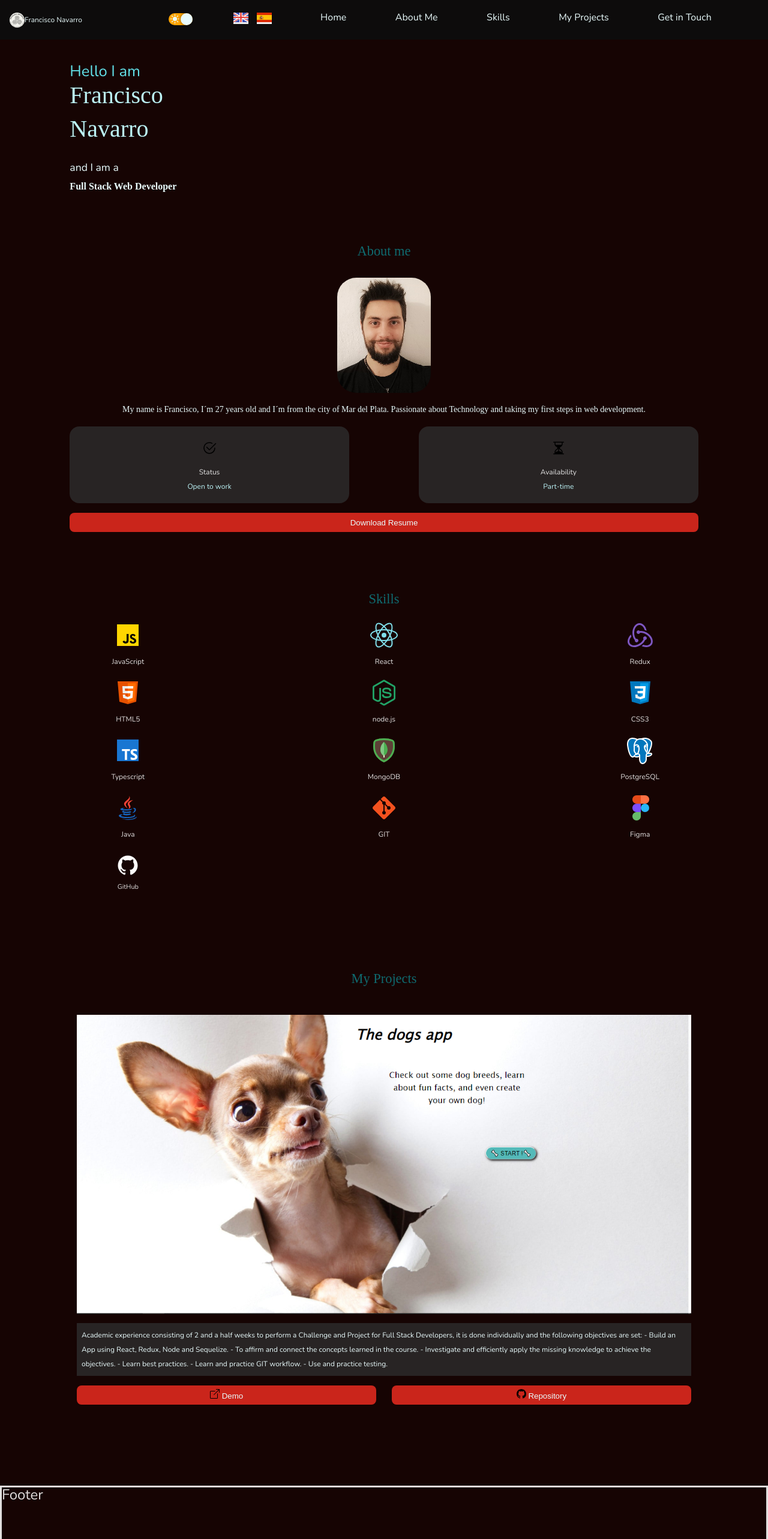
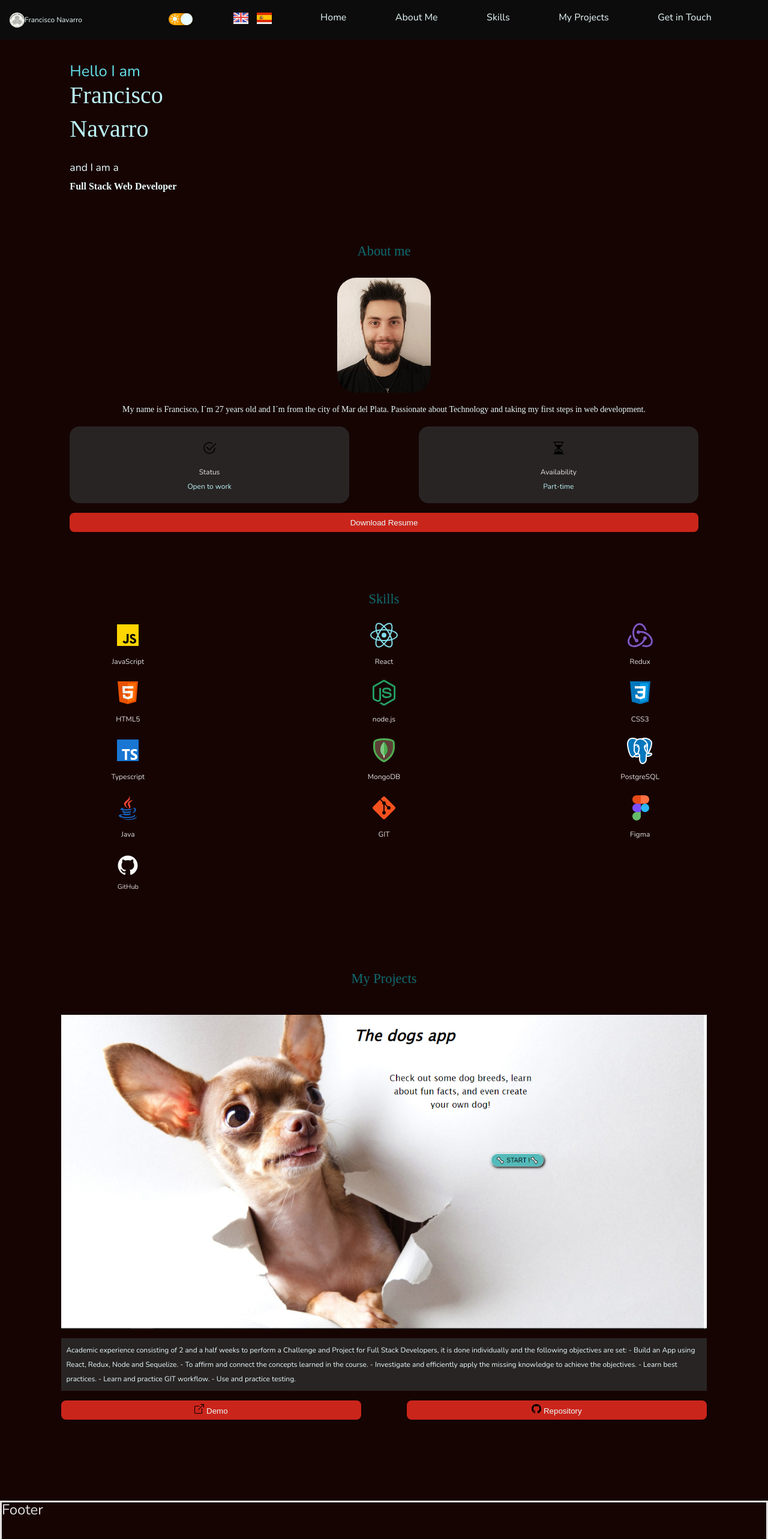
Before and after one commit to FranNavarro27F/Portfolio_fran_2, a React (Vite) app in the folder vite-project/: page / in a window 1280 px wide. Shown: the top 2566 px of the page at 60% size. Built offline with nearby package versions, Linux system fonts and the light colour scheme.

Commit message:
css stuff

```diff
--- a/vite-project/src/components/css/Project_card.css
+++ b/vite-project/src/components/css/Project_card.css
@@ -9,11 +9,11 @@
 
 .card_content_1 img{
     margin-top: 2rem;
-    width: 80vw;
+    width: 84vw;
     margin-bottom: 0.5rem;
 }
 .card_content_2{
-    width: 80vw;
+    width: 84vw;
     /* border: 1px solid red; */
     background-color: var(--Color-Neutral-8);
     padding: 8px;
@@ -25,7 +25,7 @@
         color: var(--Color-Primary-9);
     }
 .card_content_3{
-    width: 80vw;
+    width: 84vw;
     display: flex;
     justify-content: space-between;
     margin-bottom: 2rem;
```
